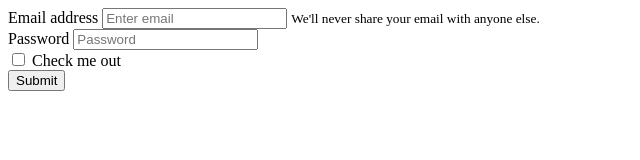
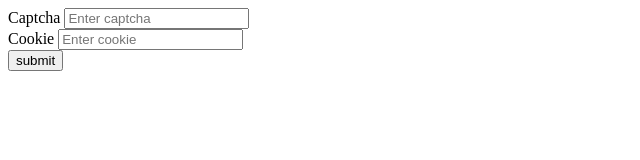
Before and after one commit to itsTalwar/vturesult, a website: page public/index.html in a window 1280 px wide. Shown: the whole page, without its empty margins (0-640 px from the left). Drawn offline with Linux system fonts and the light colour scheme.

Commit message:
ui at localhost:8000

```diff
--- a/public/index.html
+++ b/public/index.html
@@ -1,21 +1,17 @@
 <!DOCTYPE html>
 <html>
 <body>
-    <form>
-        <div class="form-group">
-          <label for="exampleInputEmail1">Email address</label>
-          <input type="email" class="form-control" id="exampleInputEmail1" aria-describedby="emailHelp" placeholder="Enter email">
-          <small id="emailHelp" class="form-text text-muted">We'll never share your email with anyone else.</small>
+    <form action="http://localhost:8000/extract" method="POST">
+        <div>
+          <label for="captcha">Captcha</label>
+          <input type="text" placeholder="Enter captcha" name="captcha" required>
+          <br>
+          <label for="cookie">Cookie</label>
+          <input type="text" placeholder="Enter cookie" name="cookie" required>
+          <br>
+
+          <button type="submit">submit</button>
         </div>
-        <div class="form-group">
-          <label for="exampleInputPassword1">Password</label>
-          <input type="password" class="form-control" id="exampleInputPassword1" placeholder="Password">
-        </div>
-        <div class="form-check">
-          <input type="checkbox" class="form-check-input" id="exampleCheck1">
-          <label class="form-check-label" for="exampleCheck1">Check me out</label>
-        </div>
-        <button type="submit" class="btn btn-primary">Submit</button>
       </form>
 </body>
 </html>
```
Also changed, not shown: frontend/home.html (deleted, +0 -8 lines), server.js (+2 -5 lines).
